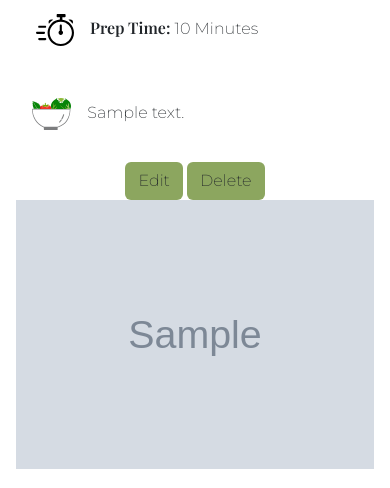
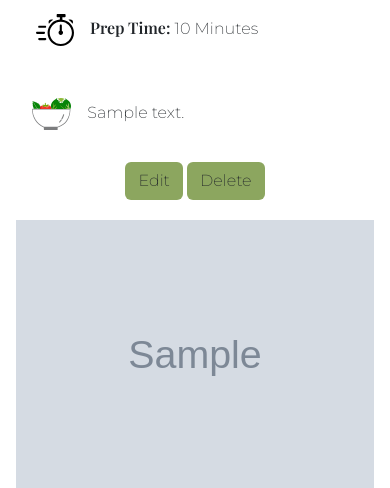
Before and after one commit to Ila-bura/C-est-la-V, a Django app: page /recipes/1/ in a window 390 px wide. Shown: the part 361-849 px from the top of the page. Run offline with Django 3.2, Linux system fonts and the light colour scheme; a user stored in the database is signed in; tables that the repository leaves empty hold one stand-in row (values such as "Sample post"); grey boxes marked "Sample" are stand-in pictures; parts of the project's set-up code (start-up, migrations or seed data) failed here and were passed over; some libraries are stand-ins or nearby versions.

Commit message:
Add media query to fix image and buttons margin

```diff
--- a/recipes/templates/recipes/recipe_detail.html
+++ b/recipes/templates/recipes/recipe_detail.html
@@ -32,7 +32,7 @@
       </p>
 
       {% if request.user == recipe.user %}
-      <div class="text-center">
+      <div class="text-center edi-del-btn">
         <a href="{% url 'edit_recipe' recipe.id %}" class="btn form-btn mt-25"
           >Edit</a
         >
--- a/static/css/base.css
+++ b/static/css/base.css
@@ -195,6 +195,10 @@ footer {
     margin: 1rem;
 }
 
+.edi-del-btn {
+    margin-bottom: 20px;
+}
+
 /* Home Page */
 
 .recipe-wrapper {
@@ -282,6 +286,10 @@ a.image-container {
         flex-direction: row;
         width: 29%;
     }
+
+    .recipe-img {
+        margin-right: 20px;
+    }
 }
 
 
```
